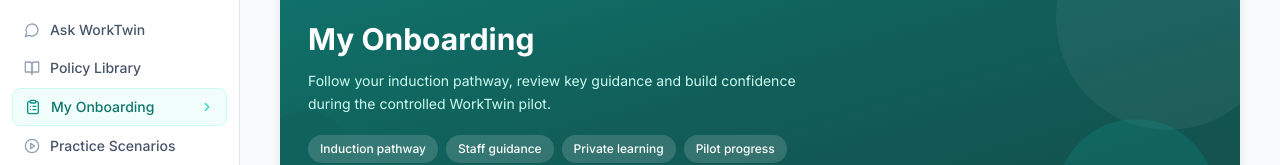
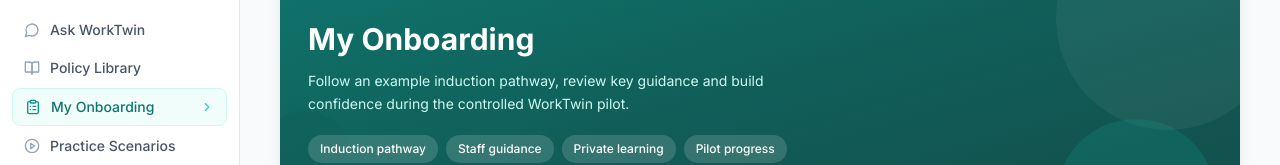
Before and after one commit to inaambasit/worktwin-care-pilot, a Next.js app in the folder frontend/: page /onboarding in a window 1280 px wide. Shown: the part 143-308 px from the top of the page. Built offline with nearby package versions, Linux system fonts and the light colour scheme.

Commit message:
Clarify onboarding as example pathway

```diff
--- a/frontend/app/onboarding/page.tsx
+++ b/frontend/app/onboarding/page.tsx
@@ -103,7 +103,7 @@ export default function OnboardingPage() {
             </span>
             <h1 className="text-3xl font-bold mb-2.5 leading-snug">My Onboarding</h1>
             <p className="text-teal-100 text-sm leading-relaxed max-w-lg mb-5">
-              Follow your induction pathway, review key guidance and build confidence during the controlled WorkTwin pilot.
+              Follow an example induction pathway, review key guidance and build confidence during the controlled WorkTwin pilot.
             </p>
             <div className="flex flex-wrap gap-2 mb-4">
               {CONTEXT_CHIPS.map(chip => (
```
Also changed, not shown: 1 other file (tests, documents, lock files or other folders).
